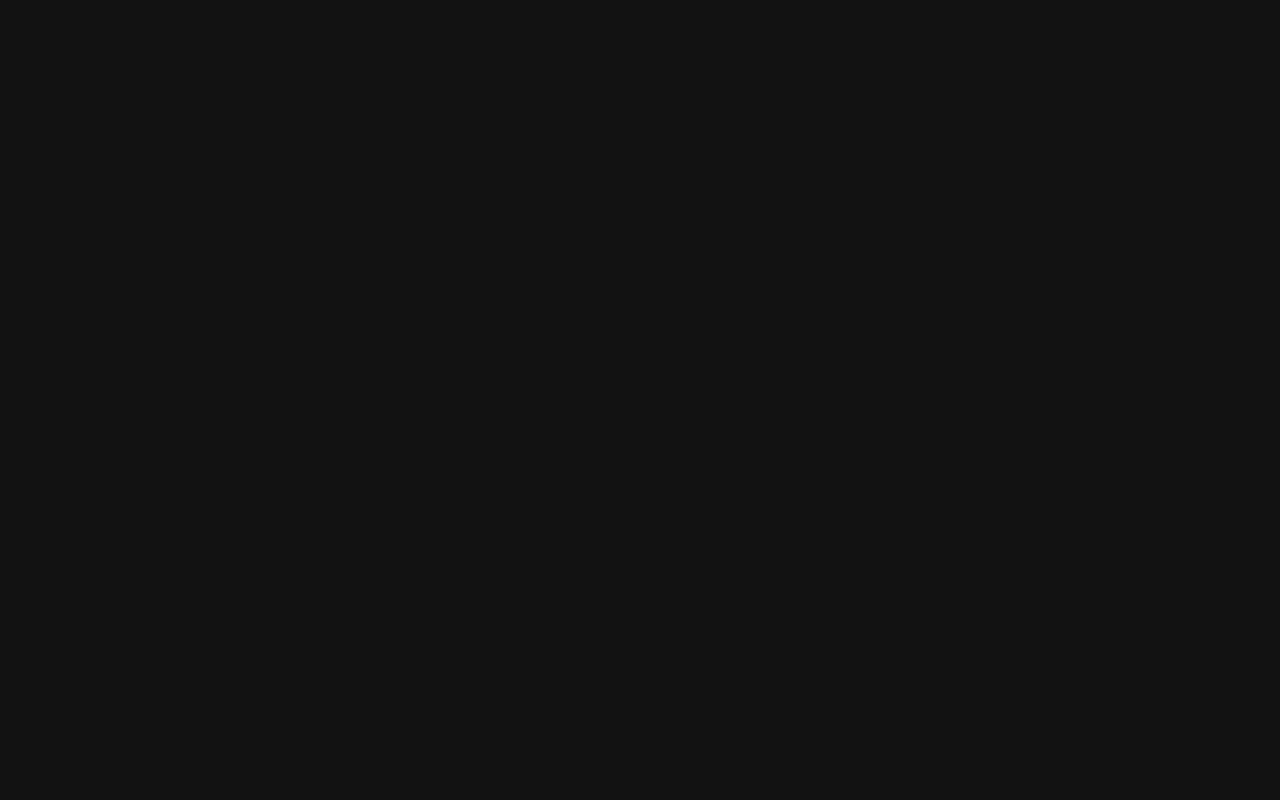
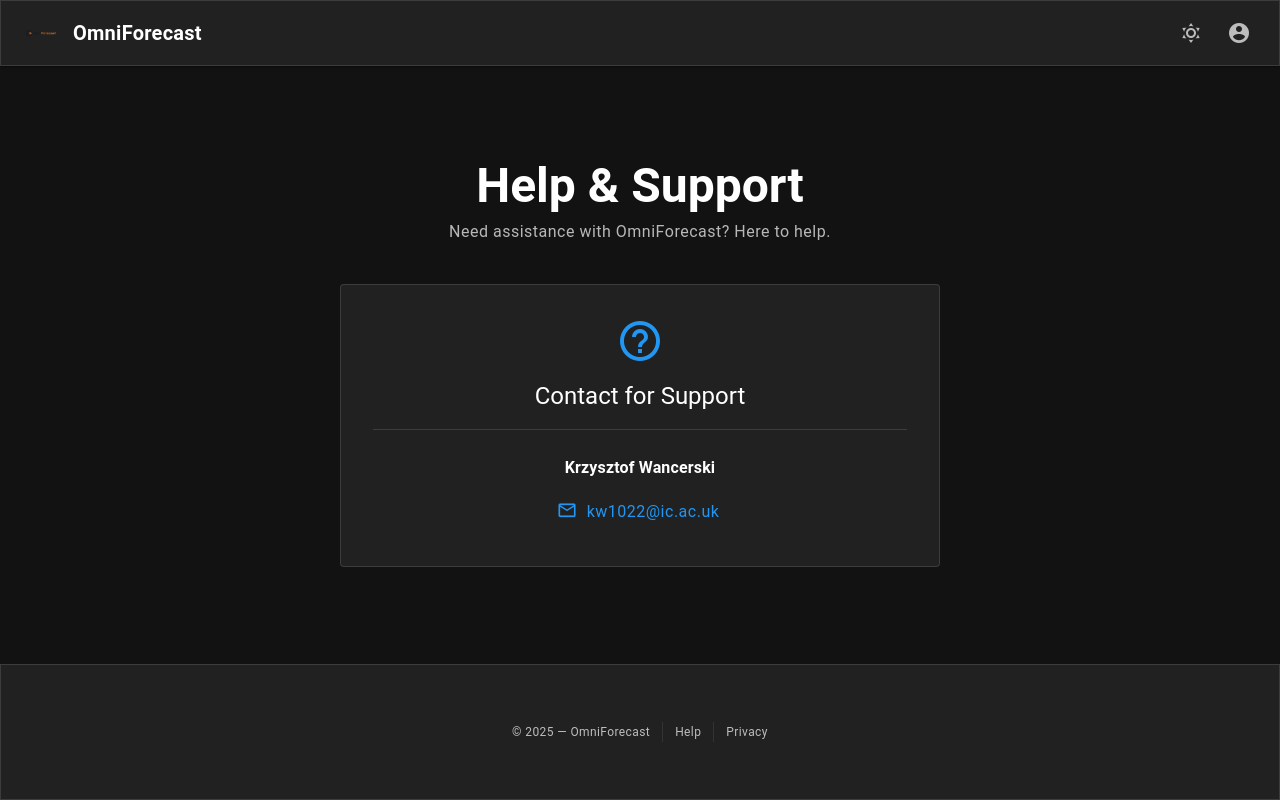
Before and after one commit to kwancer/OmniForecast, a Vue app in the folder frontend/: page /help in a window 1280 px wide. Before the commit this address had no page. Built offline with nearby package versions, Linux system fonts and the light colour scheme; a small style sheet from the web is missing.

Commit message:
feat: Introduce OntologyViewer component, Help and Privacy pages, and AppFooter.

```diff
--- a/frontend/src/components/AppFooter.vue
+++ b/frontend/src/components/AppFooter.vue
@@ -3,9 +3,9 @@
     <div class="d-flex align-center">
       <span>&copy; {{ new Date().getFullYear() }} — OmniForecast</span>
       <v-divider vertical class="mx-3" />
-      <a href="#" class="text-decoration-none text-medium-emphasis">Help</a>
+      <router-link to="/help" class="text-decoration-none text-medium-emphasis">Help</router-link>
       <v-divider vertical class="mx-3" />
-      <a href="#" class="text-decoration-none text-medium-emphasis">Privacy</a>
+      <router-link to="/privacy" class="text-decoration-none text-medium-emphasis">Privacy</router-link>
     </div>
   </v-footer>
 </template>
--- a/frontend/src/components/forecast/OntologyViewer.vue
+++ b/frontend/src/components/forecast/OntologyViewer.vue
@@ -38,7 +38,7 @@
 
     <div class="mt-4 pt-4 border-t d-flex align-center justify-space-between flex-wrap gap-2">
       <div class="d-flex align-center">
-        <span class="text-caption text-medium-emphasis mr-2">Detected Cadence:</span>
+        <span class="text-caption text-medium-emphasis mr-2">Resolution</span>
         <v-chip size="small" color="secondary" variant="tonal">
           {{ ontology?.problem.granularity.unit || 'Unknown' }}
         </v-chip>
--- /dev/null
+++ b/frontend/src/pages/help.vue
@@ -0,0 +1,36 @@
+<template>
+  <v-container fluid class="bg-background fill-height d-flex flex-column justify-center py-12">
+    <v-row justify="center" class="flex-grow-0 w-100">
+      <v-col cols="12" sm="10" md="8" lg="6">
+        <div class="text-center mb-10">
+          <h2 class="text-h3 font-weight-bold mb-2">Help & Support</h2>
+          <p class="text-body-1 text-medium-emphasis">
+            Need assistance with OmniForecast? Here to help.
+          </p>
+        </div>
+
+        <v-card variant="flat" class="pa-8 border text-center">
+          <v-icon size="48" color="primary" class="mb-4">mdi-help-circle-outline</v-icon>
+
+          <h3 class="text-h5 mb-4">Contact for Support</h3>
+
+          <v-divider class="mb-6"></v-divider>
+
+          <div class="d-flex flex-column align-center">
+            <span class="text-subtitle-1 font-weight-bold">Krzysztof Wancerski</span>
+            <v-btn
+              variant="text"
+              color="primary"
+              prepend-icon="mdi-email-outline"
+              class="text-none text-body-1 mt-2"
+              href="mailto:kw1022@ic.ac.uk"
+            >
+              kw1022@ic.ac.uk
+            </v-btn>
+          </div>
+        </v-card>
+
+      </v-col>
+    </v-row>
+  </v-container>
+</template>
--- /dev/null
+++ b/frontend/src/pages/privacy.vue
@@ -0,0 +1,82 @@
+<template>
+  <v-container fluid class="bg-background py-12 d-flex flex-column align-center">
+    <v-row justify="center" class="w-100">
+      <v-col cols="12" sm="10" md="8" lg="7">
+        <div class="text-center mb-10">
+          <h2 class="text-h3 font-weight-bold mb-4">Privacy & Data Policy</h2>
+          <p class="text-body-1 text-medium-emphasis">
+            How we handle your data to provide forecasting services.
+          </p>
+        </div>
+
+        <v-card variant="flat" class="pa-8 border">
+          <section class="mb-8">
+            <h3 class="text-h5 mb-4">1. Data Retention & Purpose</h3>
+            <p class="text-body-2 mb-4">
+              We distinguish between the <strong>transient processing</strong> of raw data and the <strong>permanent storage</strong> of analytical outputs:
+            </p>
+
+            <v-table class="border rounded-lg mb-4">
+              <thead>
+                <tr>
+                  <th class="text-left">Data Type</th>
+                  <th class="text-left">Retention Status</th>
+                  <th class="text-left">Purpose</th>
+                </tr>
+              </thead>
+              <tbody>
+                <tr>
+                  <td><strong>Raw Uploaded Data</strong></td>
+                  <td>Transient</td>
+                  <td>Used strictly for immediate computation and purged thereafter.</td>
+                </tr>
+                <tr>
+                  <td><strong>Forecasted Results</strong></td>
+                  <td>Stored</td>
+                  <td>To allow you to refetch sessions and view historical forecasts.</td>
+                </tr>
+                <tr>
+                  <td><strong>Problem Descriptions</strong></td>
+                  <td>Stored</td>
+                  <td>To maintain context for your saved sessions.</td>
+                </tr>
+                <tr>
+                  <td><strong>Summary Statistics</strong></td>
+                  <td>Stored</td>
+                  <td>To provide analytical continuity and dashboarding.</td>
+                </tr>
+              </tbody>
+            </v-table>
+
+            <p class="text-body-2 italic">
+              <strong>Note on Session Persistence:</strong> We store your generated forecasts and problem metadata specifically so that you may revisit, refetch, and manage your previous sessions without needing to re-upload raw datasets.
+            </p>
+          </section>
+
+          <section class="mb-8">
+            <h3 class="text-h5 mb-3">2. Third-Party AI Sub-Processors</h3>
+            <p class="text-body-2">
+              In accordance with the <strong>UK GDPR</strong> principle of transparency, we disclose that your <strong>problem description</strong> and <strong>summary statistics</strong> are shared with an external AI inference provider. This is necessary for the sophisticated analysis required to generate your forecast.
+            </p>
+            <p class="text-body-2 mt-2">
+              The actual forecast is generated on our secure local infrastructure using the insights provided by the external model.
+            </p>
+          </section>
+
+          <section class="mb-8">
+            <h3 class="text-h5 mb-3">3. Data Subject Rights</h3>
+            <p class="text-body-2">
+              Under the <strong>Data Protection Act 2018</strong>, you have the right to access, rectify, or request the erasure of the stored forecasted data and problem descriptions associated with your account.
+            </p>
+          </section>
+
+          <v-divider class="mb-6"></v-divider>
+
+          <p class="text-caption text-center text-medium-emphasis">
+            By using this service, you acknowledge that you have read and agree to these terms.
+          </p>
+        </v-card>
+      </v-col>
+    </v-row>
+  </v-container>
+</template>
```
Also changed, not shown: frontend/src/typed-router.d.ts (+10 -0 lines).
